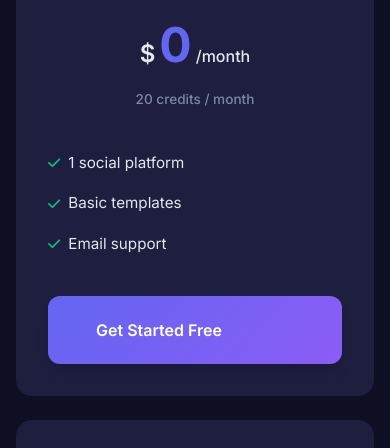
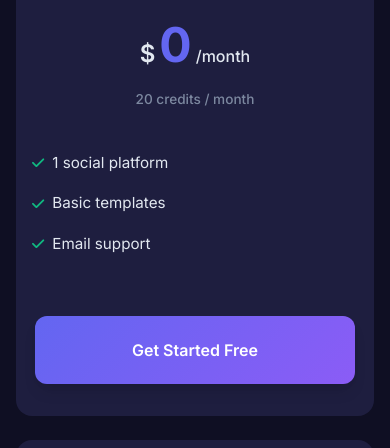
Before and after one commit to andpap18/viralitypost2, a website: page public/pricing.html in a window 390 px wide. Shown: the part 571-1019 px from the top of the page. Drawn offline with Linux system fonts and the light colour scheme.

Commit message:
Fix asymmetric padding and perfect center CTA buttons on mobile
Mobile CSS fixes (≤768px):

1. Symmetric card padding:
   - Add padding-inline: 16px to .pricing-card
   - Add box-sizing: border-box for proper width calculation
   - Prevents asymmetric space that pulled buttons left

2. Enhanced CTA wrapper centering:
   - Maintain flexbox centering with justify-content: center
   - Clear inherited padding with padding-inline: 0 !important
   - Add margin-top: 20px for consistent vertical spacing
   - Override parent alignment with align-self: center

3. Button-specific fixes:
   - Target multiple selectors for robustness (.plan-cta, .btn, .btn-primary)
   - Add max-width: 320px for fixed visual width (prevents full-width stretch)
   - Force centering with margin: 0 auto !important
   - Clear transforms with transform: none !important
   - Clear positioning with left/right: auto !important
   - Use inline-flex for iOS/Safari compatibility

4. Card body alignment override:
   - Add align-items: stretch to prevent flex-start pulling left

Why this works:
- Symmetric padding eliminates asymmetric space
- padding-inline: 0 !important clears nested wrapper padding
- max-width: 320px prevents button from filling 100% width
- margin: 0 auto !important forces perfect horizontal centering
- transform/left/right: auto/none clears any positioning offsets
- !important flags ensure overrides work in all cases

Result: Perfect horizontal centering on iPhone/Safari with equal space left/right

```diff
--- a/public/style.css
+++ b/public/style.css
@@ -2214,6 +2214,9 @@ body.modal-open {
         /* Ensure cards are fully centered on mobile */
         width: 100%;
         max-width: 400px;
+        /* Symmetric padding to prevent left/right offset */
+        padding-inline: 16px;
+        box-sizing: border-box;
     }
 
     .pricing-card.featured {
@@ -2234,26 +2237,41 @@ body.modal-open {
 
     /* Mobile: Perfect CTA centering for all pricing cards */
     .pricing-card__cta {
-        /* Flexbox centering wrapper */
+        /* Flexbox centering wrapper - centers button horizontally */
         display: flex;
         justify-content: center;
         align-items: center;
         width: 100%;
         text-align: center;
         /* Remove any inherited padding that could offset centering */
-        padding-inline: 0;
+        padding-inline: 0 !important;
+        /* Maintain vertical spacing from features */
+        margin-top: 20px;
         /* Override any parent alignment that pulls button left */
         align-self: center;
     }
 
-    .plan-cta {
-        /* Ensure button centers properly in iOS/Safari */
+    .pricing-card__cta .plan-cta,
+    .pricing-card__cta .btn,
+    .pricing-card__cta .btn-primary {
+        /* Button styling for perfect centering on iOS/Safari */
         display: inline-flex;
-        margin-inline: auto;
-        align-self: center;
-        /* Maintain full width on mobile for easy tapping */
+        justify-content: center;
+        align-items: center;
+        /* Fixed max-width for consistent visual appearance */
         width: 100%;
-        max-width: 100%;
+        max-width: 320px;
+        /* Auto margins for centering within wrapper */
+        margin: 0 auto !important;
+        /* Clear any transforms/positioning that could offset button */
+        transform: none !important;
+        left: auto !important;
+        right: auto !important;
+    }
+
+    /* Ensure card body doesn't pull CTA left */
+    .pricing-card .card-body {
+        align-items: stretch;
     }
 
     .modal-content {
```
